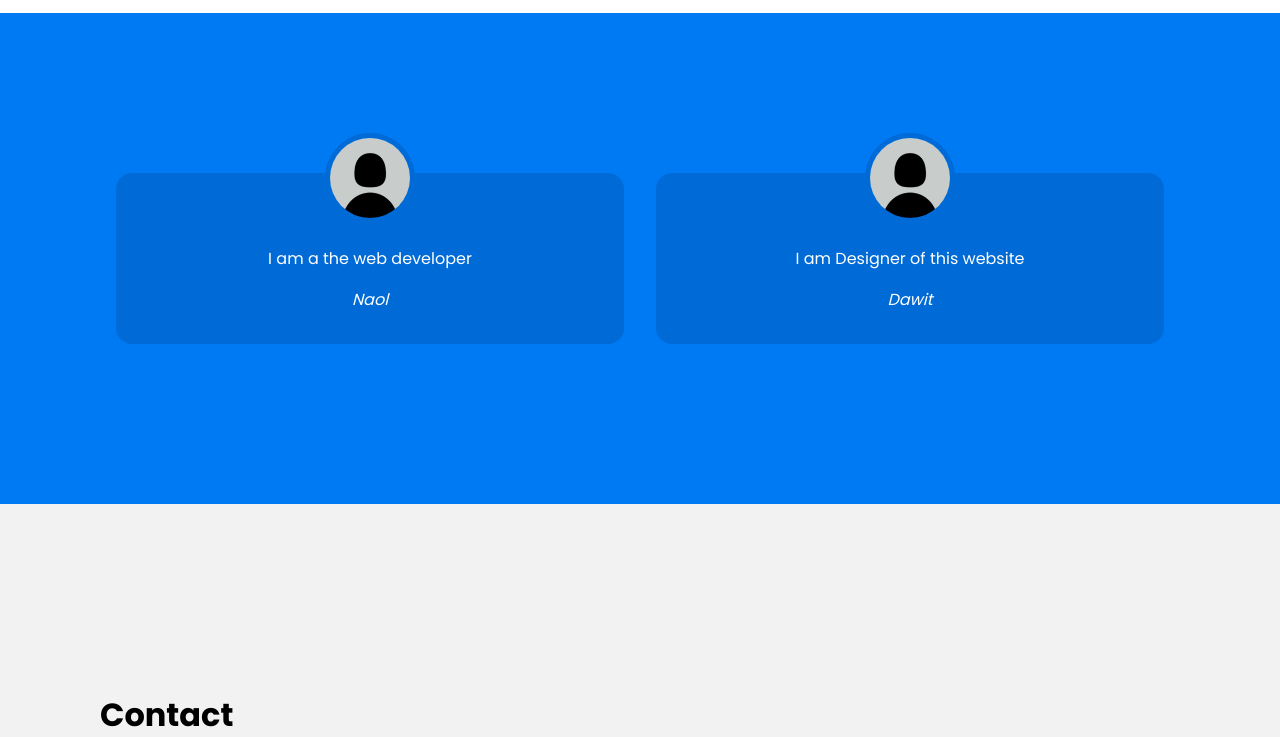
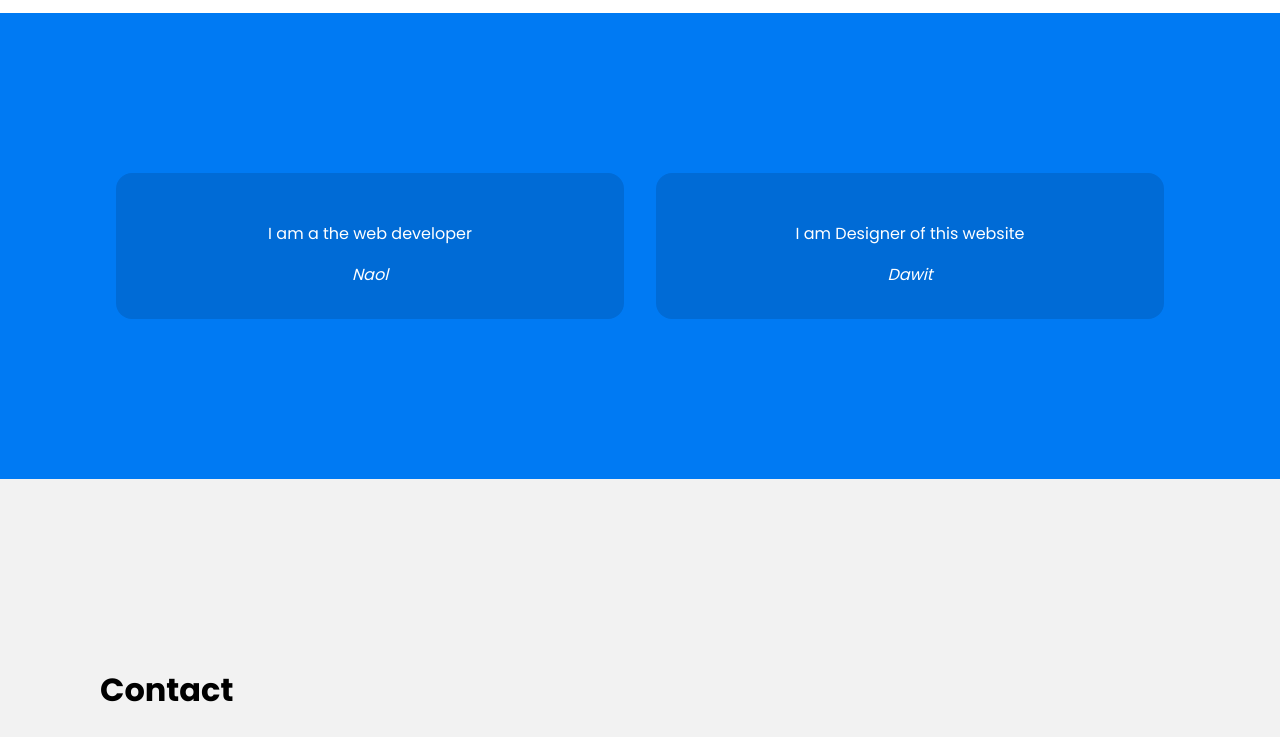
Before and after one commit to NaolDemisse-Offical/EthioBook-store, a plain HTML site: page aboutpage.html in a window 1280 px wide. Shown: the part 50-787 px from the top of the page. Drawn offline with Linux system fonts and the light colour scheme.

Commit message:
Update aboutpage.html

```diff
--- a/aboutpage.html
+++ b/aboutpage.html
@@ -35,13 +35,11 @@
         <div class="container">
             <ul>
                 <li>
-                    <img src="images/person.jpg" alt="Person">
 
                     <blockquote>I am a the web developer</blockquote>
                     <cite>Naol</cite>
                 </li>
                 <li>
-                    <img src="images/person.jpg" alt="Person">
 
                     <blockquote>I am Designer of this website</blockquote>
                     <cite>Dawit</cite>
```
